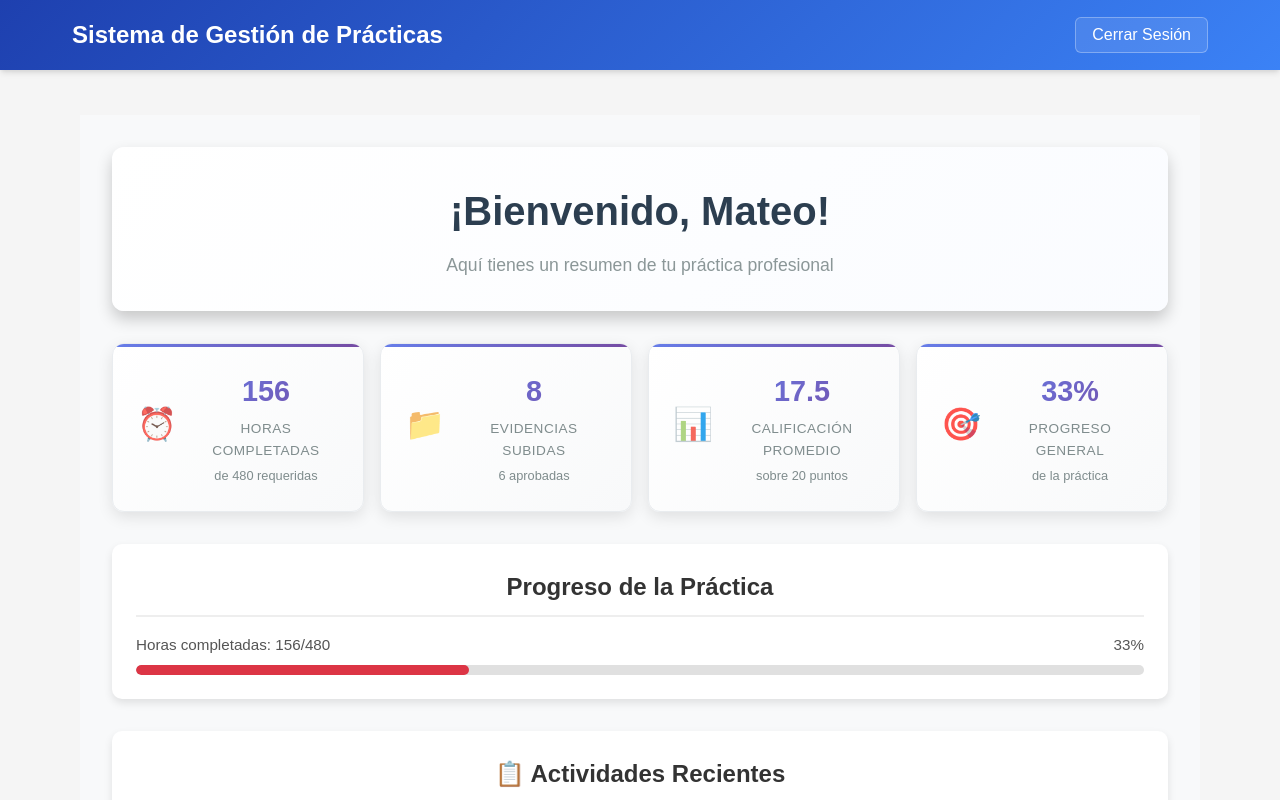
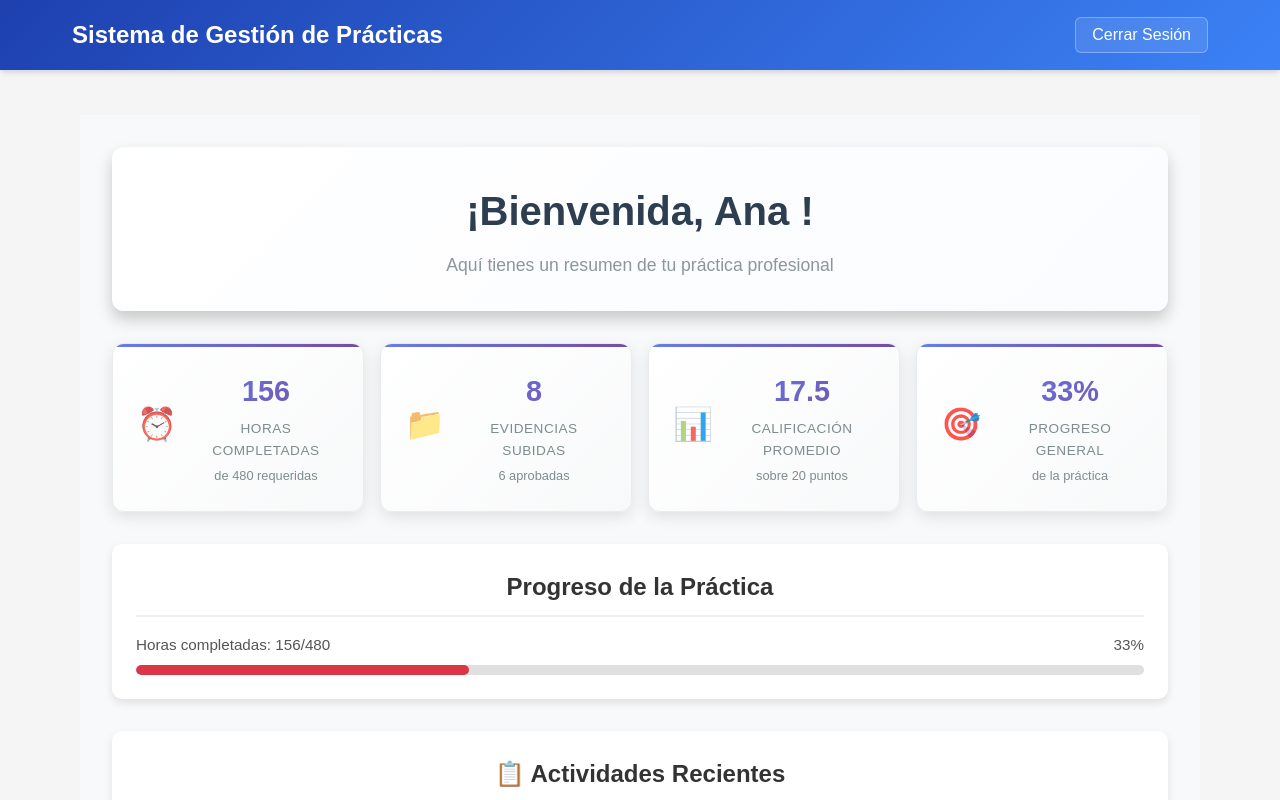
Before and after one commit to artuconstan/Web-Frame, a React (Vite) app: page /estudiante in a window 1280 px wide. Shown: the top 800 px of the page. Built offline with nearby package versions, Linux system fonts and the light colour scheme; sample sign-in values are in the browser's storage.

Commit message:
Se cambia el nombre de Mateo a Ana

```diff
--- a/src/pages/EstudianteDashboard.jsx
+++ b/src/pages/EstudianteDashboard.jsx
@@ -154,7 +154,7 @@ const EstudianteDashboard = () => {
     <div className="estudiante-dashboard">
       {/* Encabezado de bienvenida */}
       <div className="dashboard-header">
-        <h1>¡Bienvenido, Mateo!</h1>
+        <h1>¡Bienvenida, Ana !</h1>
         <p>Aquí tienes un resumen de tu práctica profesional</p>
       </div>
 
```
